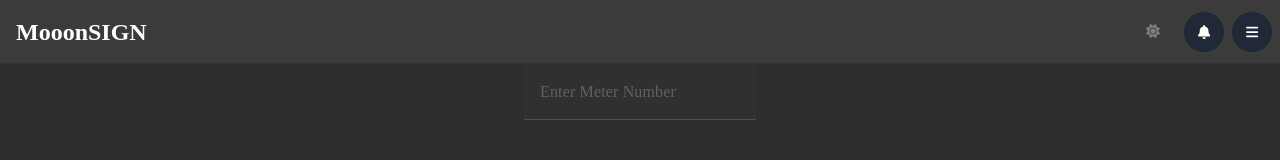
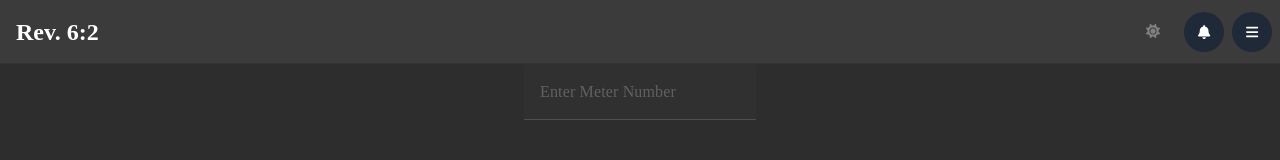
Before and after one commit to Airfesters/vue-cloud, a Vue app: page / in a window 1280 px wide. Shown: the top 160 px of the page. Built offline with nearby package versions, Linux system fonts and the light colour scheme; no server answers; what vue3-touch-events would draw is missing.

Commit message:
Bible Text

```diff
--- a/src/components/Header.vue
+++ b/src/components/Header.vue
@@ -20,7 +20,7 @@ const headerText = ref('MooonSIGN');
 
 // Define a mapping of route paths to the header text
 const routeToHeaderMap = {
-  '/': 'MooonSIGN',
+  '/': 'Rev. 6:2',
   '/power': 'MooonPower',
   '/pay': 'Pay',
   '/device': 'MooonDevice',
@@ -76,7 +76,9 @@ onUnmounted(() => {
     >
       <div class="mx-auto max-w-7xl px-2 sm:px-6 lg:px-8">
         <div class="flex h-16 items-center justify-between">
-          <!-- Logo -->
+
+
+          <!-- Logo Text -->
           <RouterLink class="flex items-center" to="/">
             <span class="md:block text-white text-2xl font-bold ml-2">{{ headerText }}</span>
           </RouterLink>
```
